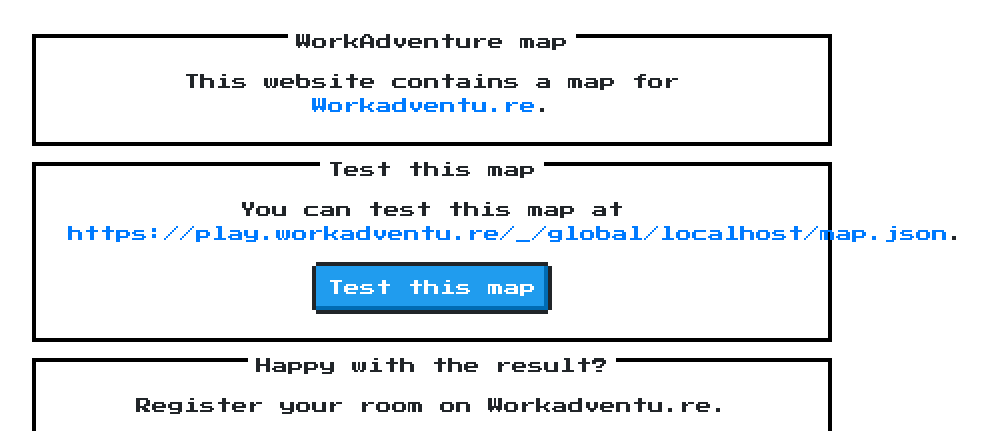
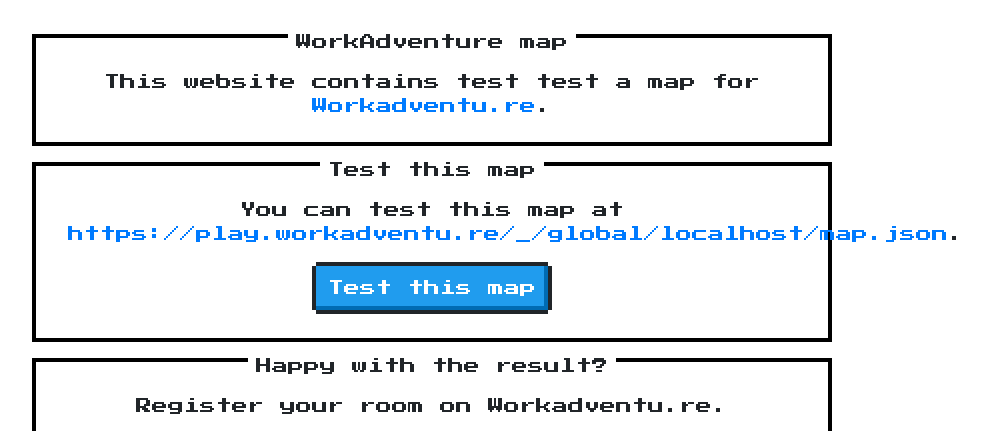
Before and after one commit to dirkbr/PsyFaMap, a website built with webpack: page index.html in a window 1280 px wide. Shown: the part 362-793 px from the top of the page, without its empty margins (208-1195 px from the left). Built offline with nearby package versions, Linux system fonts and the light colour scheme.

Commit message:
Deploying to gh-pages from master @ f49eedb2ec11d0b99239760ea2b7b630a50643f3 🚀

```diff
--- a/index.html
+++ b/index.html
@@ -49,7 +49,7 @@
             </div>
             <div class="nes-container with-title is-centered" style="margin-top: 3rem">
                 <p class="title">WorkAdventure map</p>
-                <p>This website contains a map for <a href="https://workadventu.re">Workadventu.re</a>.</p>
+                <p>This website contains test test a map for <a href="https://workadventu.re">Workadventu.re</a>.</p>
             </div>
 
             <div class="nes-container with-title is-centered" style="margin-top: 1rem">
```
